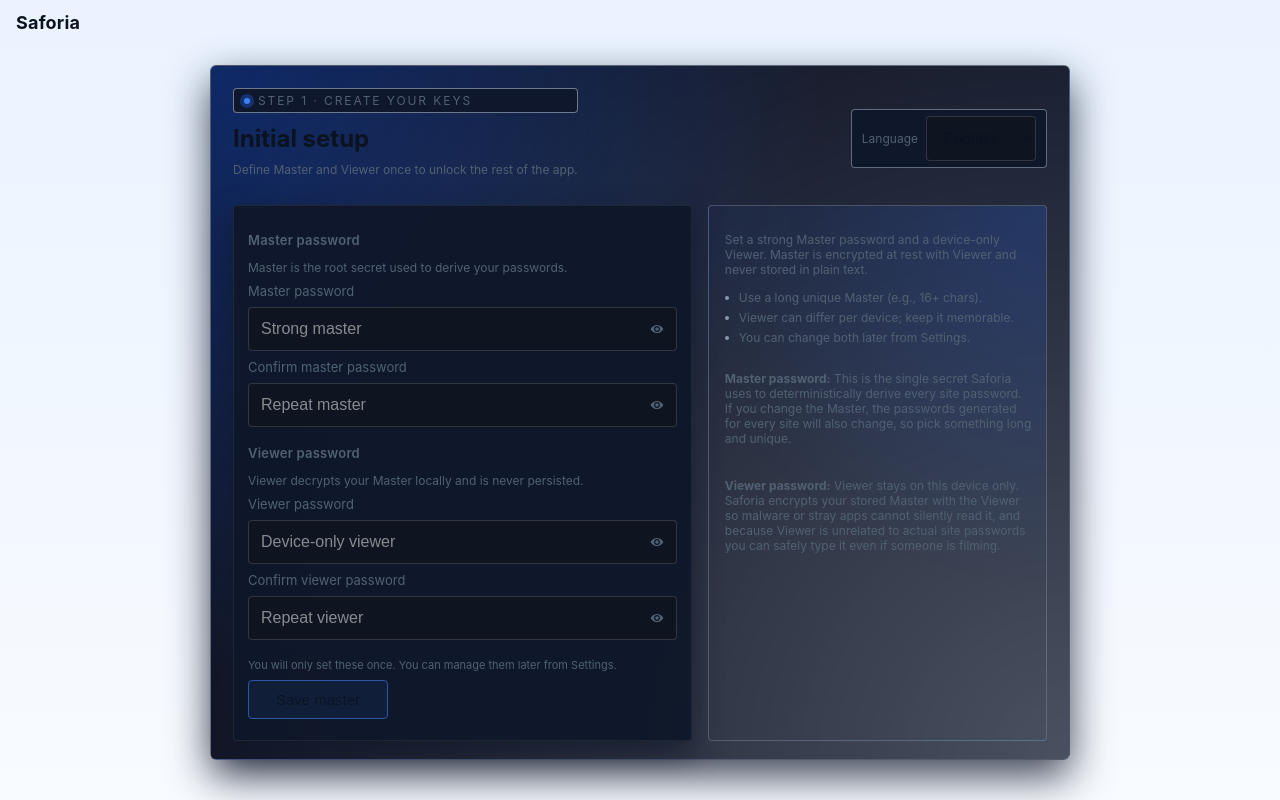
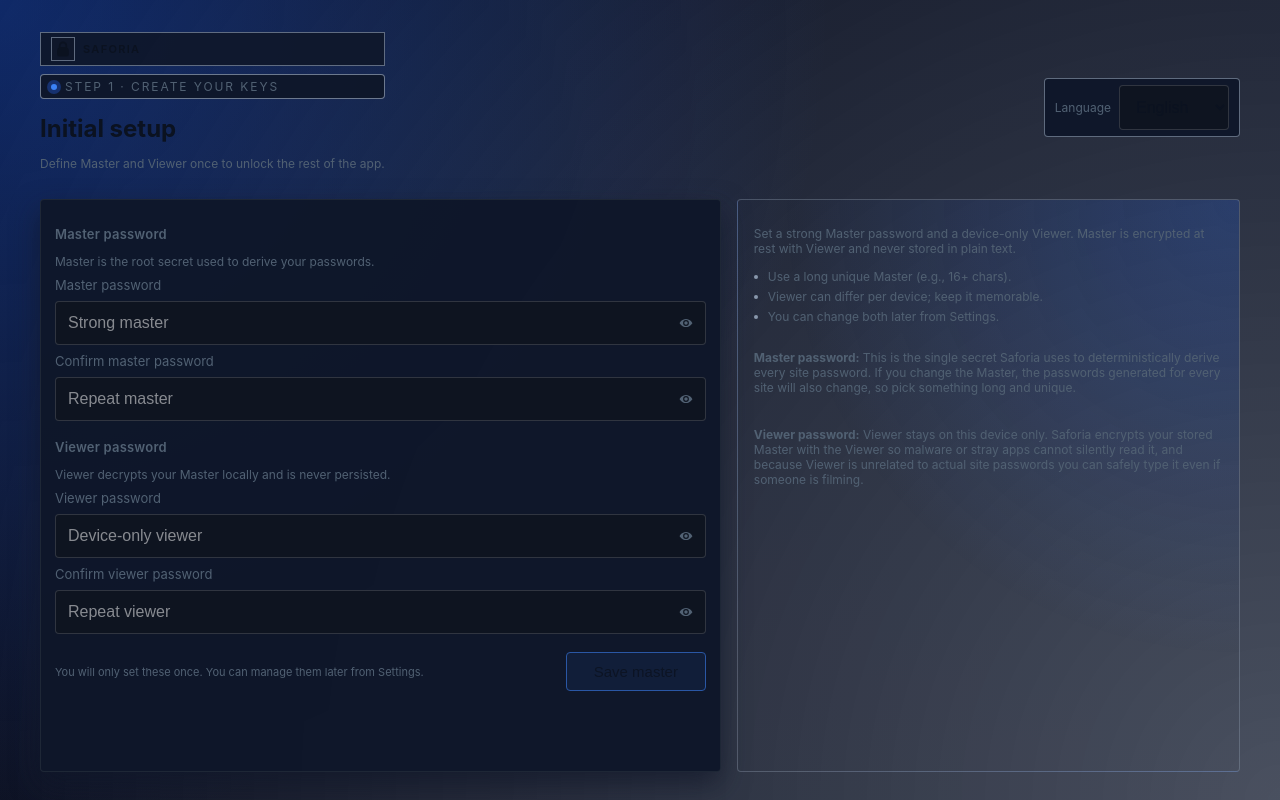
Before and after one commit to projscale/saforia, a React (Vite) app: page / in a window 1280 px wide. Built offline with nearby package versions, Linux system fonts and the light colour scheme.

Commit message:
setup: make initial screen fullscreen with logo
Turn the gradient initial setup card into a fullscreen overlay with an integrated Saforia logo and brand row, while hiding the top app header until a master is configured.

```diff
--- a/src/styles.css
+++ b/src/styles.css
@@ -184,24 +184,50 @@ ol li::before {
 
 /* Setup layout */
 .card.setup {
+  position: fixed;
+  inset: 0;
   display: grid;
   grid-template-rows: auto 1fr;
   gap: 16px;
-  margin: 20px auto 16px;
-  padding: 18px 18px 16px;
-  border-radius: 6px;
+  margin: 0;
+  padding: 24px 24px 20px;
+  border-radius: 0;
   background:
     radial-gradient(circle at top left, rgba(37,99,235,0.38), transparent 55%),
     radial-gradient(circle at bottom right, rgba(15,23,42,0.75), #020617);
-  border: 1px solid rgba(148,163,184,0.45);
-  box-shadow: 0 16px 40px rgba(15,23,42,0.8);
+  border: none;
+  box-shadow: none;
+  z-index: 9000;
 }
 .setup-header {
   align-items: center;
   justify-content: space-between;
   gap: 16px;
 }
-.setup-header-main { gap: 4px; }
+.setup-header-main { gap: 8px; }
+.setup-brand {
+  display: inline-flex;
+  align-items: center;
+  gap: 8px;
+  padding: 4px 10px;
+  background: rgba(15,23,42,0.9);
+  border: 1px solid rgba(148,163,184,0.6);
+}
+.setup-logo {
+  width: 24px;
+  height: 24px;
+  display: inline-flex;
+  align-items: center;
+  justify-content: center;
+  background: rgba(15,23,42,1);
+  border: 1px solid rgba(148,163,184,0.6);
+}
+.setup-brand-name {
+  font-weight: 600;
+  letter-spacing: .12em;
+  text-transform: uppercase;
+  font-size: 11px;
+}
 .setup-step-pill {
   display: inline-flex;
   align-items: center;
@@ -438,10 +464,7 @@ ol li::before {
 
 /* Setup screen sizing on larger displays */
 @media (min-width: 900px) {
-  .card.setup {
-    max-width: 860px;
-    padding: 22px 22px 18px;
-  }
+  .card.setup { padding: 32px 40px 28px; }
   .card.setup input,
   .card.setup select { font-size: 16px; padding: 12px; }
   .card.setup .btn { padding: 10px 14px; font-size: 15px; }
--- a/src/ui/App.tsx
+++ b/src/ui/App.tsx
@@ -162,9 +162,9 @@ export function App() {
     <div className="container">
       <ToastContainer toasts={toasts} onClose={remove} />
       <ClipboardProgress />
-      <div className="row" style={{ alignItems: 'center', justifyContent: 'space-between', flexWrap: 'nowrap' }}>
-        <h1 className="app-title">Saforia</h1>
-        {hasMaster && (
+      {hasMaster && (
+        <div className="row" style={{ alignItems: 'center', justifyContent: 'space-between', flexWrap: 'nowrap' }}>
+          <h1 className="app-title">Saforia</h1>
           <div className="row" style={{ marginLeft: 'auto', alignItems: 'center', flexWrap: 'nowrap' }}>
             {!isMobile && (
               <button className="btn header-btn" onClick={() => emit('settings:open', 'about')} title={t('howItWorks')}>{t('howItWorks')}</button>
@@ -188,8 +188,8 @@ export function App() {
               </button>
             )}
           </div>
-        )}
-      </div>
+        </div>
+      )}
 
       {!hasMaster && (
         <SetupScreen state={setupMaster} setState={setSetupMaster} busy={busy} error={setupErr} onSubmit={doSetupMaster} />
--- a/src/ui/screens/SetupScreen.tsx
+++ b/src/ui/screens/SetupScreen.tsx
@@ -29,6 +29,14 @@ export function SetupScreen({ state, setState, busy, error, onSubmit }: {
     <div className="card setup">
       <div className="row setup-header">
         <div className="col setup-header-main">
+          <div className="setup-brand" aria-label="Saforia">
+            <div className="setup-logo" aria-hidden="true">
+              <svg width="20" height="20" viewBox="0 0 24 24">
+                <path fill="currentColor" d="M12 3a5 5 0 0 0-5 5v2.1A4 4 0 0 0 5 14v4a3 3 0 0 0 3 3h8a3 3 0 0 0 3-3v-4a4 4 0 0 0-2-3.464V8a5 5 0 0 0-5-5Zm-3 5a3 3 0 0 1 6 0v1.5H9Z" />
+              </svg>
+            </div>
+            <span className="setup-brand-name">Saforia</span>
+          </div>
           <div className="setup-step-pill muted">
             <span className="setup-step-dot" aria-hidden="true"></span>
             <span>{t('setupStepLabel') || 'Step 1 · Create your keys'}</span>
```
